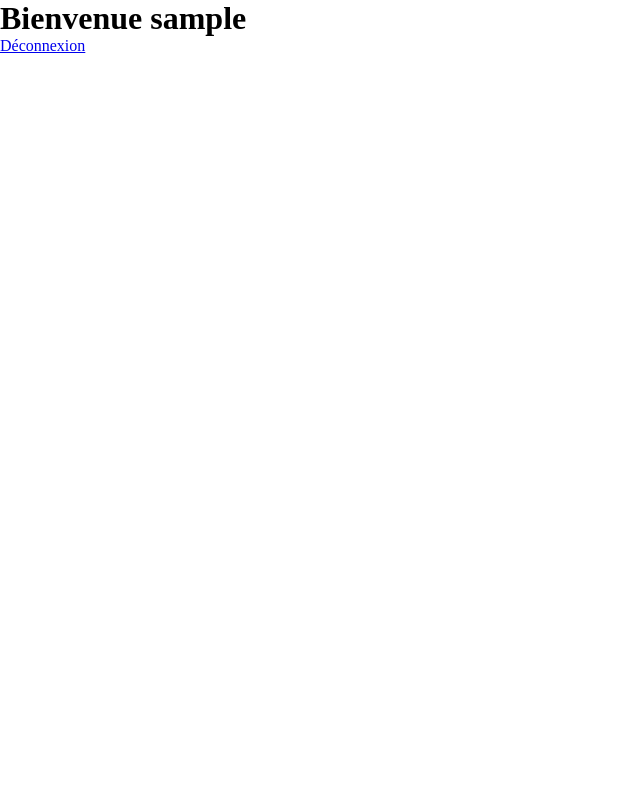
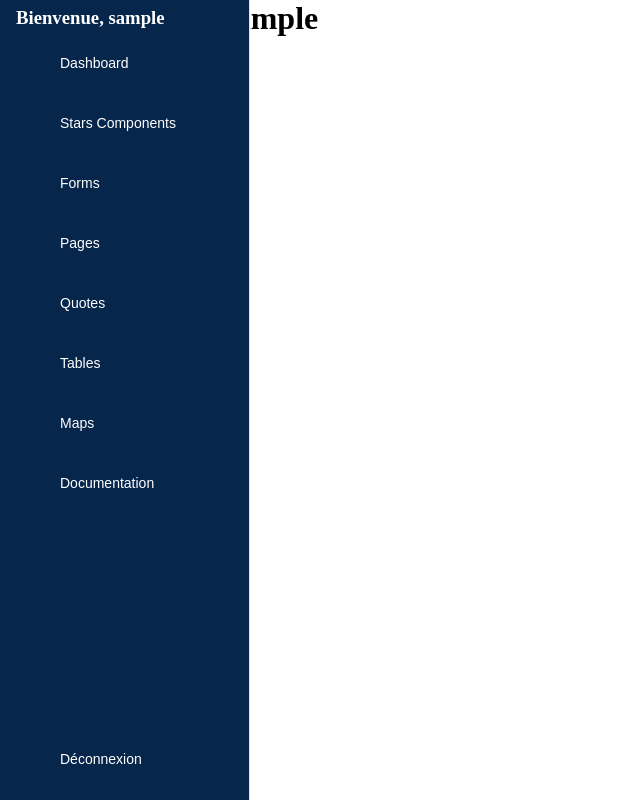
Before and after one commit to LoanCB/Abraxan, a Django app: page / in a window 1280 px wide. Shown: the whole page, without its empty margins (0-640 px from the left). Run offline with Django 4.2, Linux system fonts and the light colour scheme; the visitor is signed in with stand-in values (Sample User, id 1).

Commit message:
WIP add sidebar + refactor css colors to a file

```diff
--- a/nifleur/templates/nifleur/base_site.html
+++ b/nifleur/templates/nifleur/base_site.html
@@ -11,9 +11,10 @@
 
     <!-- Title & favicon -->
     <title>{% block title %}{% endblock %} | Abraxan</title>
-    <link rel="icon" href="{# TODO favicon #}" type="image/x-icon">
+    <link rel="icon" href="{% static 'images/logo_abraxan.svg' %}" type="image/x-icon">
 
     <!-- Main CSS -->
+    <link rel="stylesheet" type="text/css" href="{% static 'css/colors.css' %}">
     <link rel="stylesheet" type="text/css" href="{% static 'css/main.css' %}">
 
     <!-- Custom CSS -->
@@ -24,7 +25,94 @@
 
 </head>
 <body>
-    {% block content %}{% endblock %}
+
+    <!-- Sidebar -->
+    <nav class="main-menu">
+        <div class="header">
+            <h3>Bienvenue, {{ request.user }}</h3>
+        </div>
+        <ul>
+            <li>
+                <a href="{# TODO #}">
+                    <i class="fa fa-home fa-2x"></i>
+                    <span class="nav-text">
+                        Dashboard
+                    </span>
+                </a>
+            </li>
+            <li class="has-subnav">
+                <a href="#">
+                    <i class="fa fa-laptop fa-2x"></i>
+                    <span class="nav-text">
+                        Stars Components
+                    </span>
+                </a>
+            </li>
+            <li class="has-subnav">
+                <a href="#">
+                   <i class="fa fa-list fa-2x"></i>
+                    <span class="nav-text">
+                        Forms
+                    </span>
+                </a>
+            </li>
+            <li class="has-subnav">
+                <a href="#">
+                   <i class="fa fa-folder-open fa-2x"></i>
+                    <span class="nav-text">
+                        Pages
+                    </span>
+                </a>
+            </li>
+            <li>
+                <a href="#">
+                    <i class="fa fa-font fa-2x"></i>
+                    <span class="nav-text">
+                       Quotes
+                    </span>
+                </a>
+            </li>
+            <li>
+               <a href="#">
+                   <i class="fa fa-table fa-2x"></i>
+                    <span class="nav-text">
+                        Tables
+                    </span>
+                </a>
+            </li>
+            <li>
+               <a href="#">
+                    <i class="fa fa-map-marker fa-2x"></i>
+                    <span class="nav-text">
+                        Maps
+                    </span>
+                </a>
+            </li>
+            <li>
+                <a href="#">
+                   <i class="fa fa-info fa-2x"></i>
+                    <span class="nav-text">
+                        Documentation
+                    </span>
+                </a>
+            </li>
+        </ul>
+
+        <ul class="logout">
+            <li>
+               <a href="{% url 'logout_user' %}">
+                     <i class="fa fa-power-off fa-2x"></i>
+                    <span class="nav-text">
+                        Déconnexion
+                    </span>
+                </a>
+            </li>
+        </ul>
+    </nav>
+
+    <div style="margin-left: 4.5rem">
+        {% block content %}{% endblock %}
+    </div>
 
     <!-- Main JS -->
     <script rel="script" type="text/javascript" src="{% static 'js/main.js' %}"></script>
--- a/nifleur/templates/nifleur/login.html
+++ b/nifleur/templates/nifleur/login.html
@@ -10,9 +10,10 @@
 
     <!-- Title & favicon -->
     <title>Connexion | Abraxan</title>
-    <link rel="icon" href="{# TODO favicon #}" type="image/x-icon">
+    <link rel="icon" href="{% static 'images/logo_abraxan.svg' %}" type="image/x-icon">
 
     <!-- Main CSS -->
+    <link rel="stylesheet" type="text/css" href="{% static 'css/colors.css' %}">
     <link rel="stylesheet" type="text/css" href="{% static 'css/login.css' %}">
 
     <!-- Font awesome -->
--- /dev/null
+++ b/static/css/colors.css
@@ -0,0 +1,7 @@
+:root
+{
+    --main_blue: #06264c;
+    --main_yellow: #cc972d;
+    --main_beige: #ebdcbd;
+    --main_salmon: #e07f48;
+}
--- a/static/css/main.css
+++ b/static/css/main.css
@@ -1,5 +1,152 @@
-* {
+/*************************
+    DEFAULT PARAMETERS
+*************************/
+
+*
+{
     margin: 0;
     padding: 0;
     box-sizing: border-box;
 }
+
+
+/*************************
+         SIDEBAR
+*************************/
+
+.fa-2x
+{
+    font-size: 2em;
+}
+
+.fa
+{
+    position: relative;
+    display: table-cell !important;
+    width: 60px;
+    height: 36px;
+    text-align: center;
+    vertical-align: middle;
+    font-size: 20px;
+}
+
+.main-menu:hover,
+nav.main-menu.expanded
+{
+    width: 250px;
+    overflow: visible;
+}
+
+.main-menu
+{
+    background: var(--main_blue);
+    border-right: 1px solid #e5e5e5;
+    position: absolute;
+    top: 0;
+    bottom: 0;
+    height: 100%;
+    left: 0;
+    width: 60px;
+    overflow: hidden;
+    transition: width .05s linear;
+    transform: translateZ(0) scale(1,1);
+    z-index: 1000;
+}
+
+.main-menu .header
+{
+    margin: 7px 0 0 1rem;
+}
+
+.main-menu .header h3
+{
+    color: white;
+}
+
+.main-menu>ul
+{
+    margin: 7px 0;
+}
+
+.main-menu li
+{
+    position: relative;
+    display: block;
+    width: 250px;
+    margin: 0.5rem 0;
+}
+
+.main-menu li>a
+{
+    position: relative;
+    display: table;
+    padding: 0.5rem 0;
+    border-spacing: 0;
+    color: white;
+    font-family: arial, sans-serif;
+    font-size: 14px;
+    text-decoration: none;
+    transform: translateZ(0) scale(1,1);
+    transition: all .1s linear;
+}
+
+.main-menu .nav-icon
+{
+    position: relative;
+    display: table-cell;
+    width: 60px;
+    height: 36px;
+    text-align: center;
+    vertical-align: middle;
+    font-size: 18px;
+}
+
+.main-menu .nav-text
+{
+    position: relative;
+    display: table-cell;
+    vertical-align: middle;
+    width: 190px;
+}
+
+.main-menu>ul.logout
+{
+    position: absolute;
+    left: 0;
+    bottom: 0;
+}
+
+.no-touch .scrollable.hover
+{
+    overflow-y: hidden;
+}
+
+a:hover,a:focus
+{
+    text-decoration: none;
+}
+
+nav
+{
+    user-select: none;
+}
+
+nav ul,nav li
+{
+    outline: 0;
+    margin: 0;
+    padding: 0;
+}
+
+.main-menu li:hover>a,
+nav.main-menu li.active>a,
+.dropdown-menu>li>a:hover,
+.dropdown-menu>li>a:focus,
+.dropdown-menu>.active>a,
+.dropdown-menu>.active>a:hover,
+.dropdown-menu>.active>a:focus,
+.no-touch .dashboard-page nav.dashboard-menu ul li:hover a,
+.dashboard-page nav.dashboard-menu ul li.active a
+{
+    background-color: var(--main_salmon);
+}
```
Also changed, not shown: static/css/login.css (+0 -8 lines).
